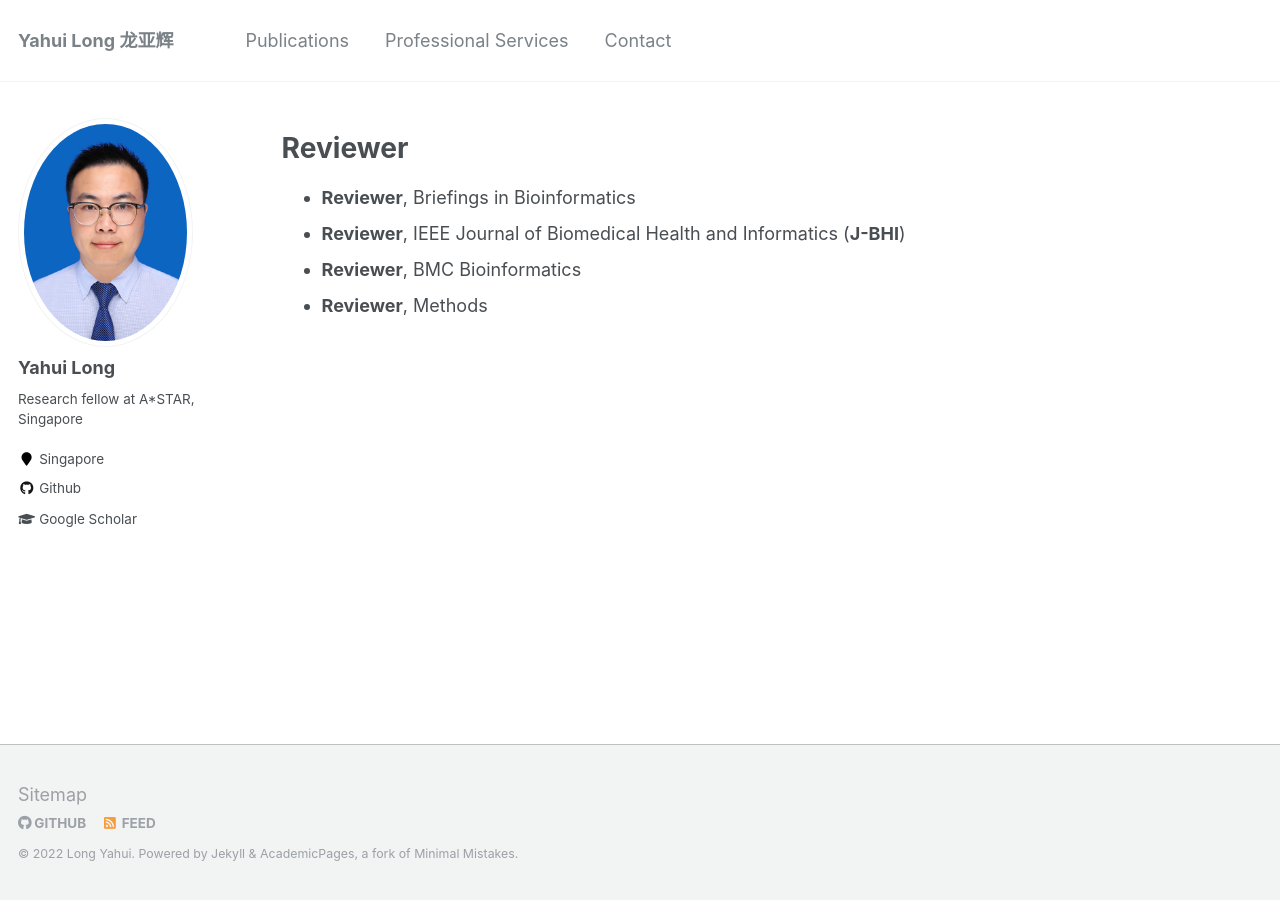
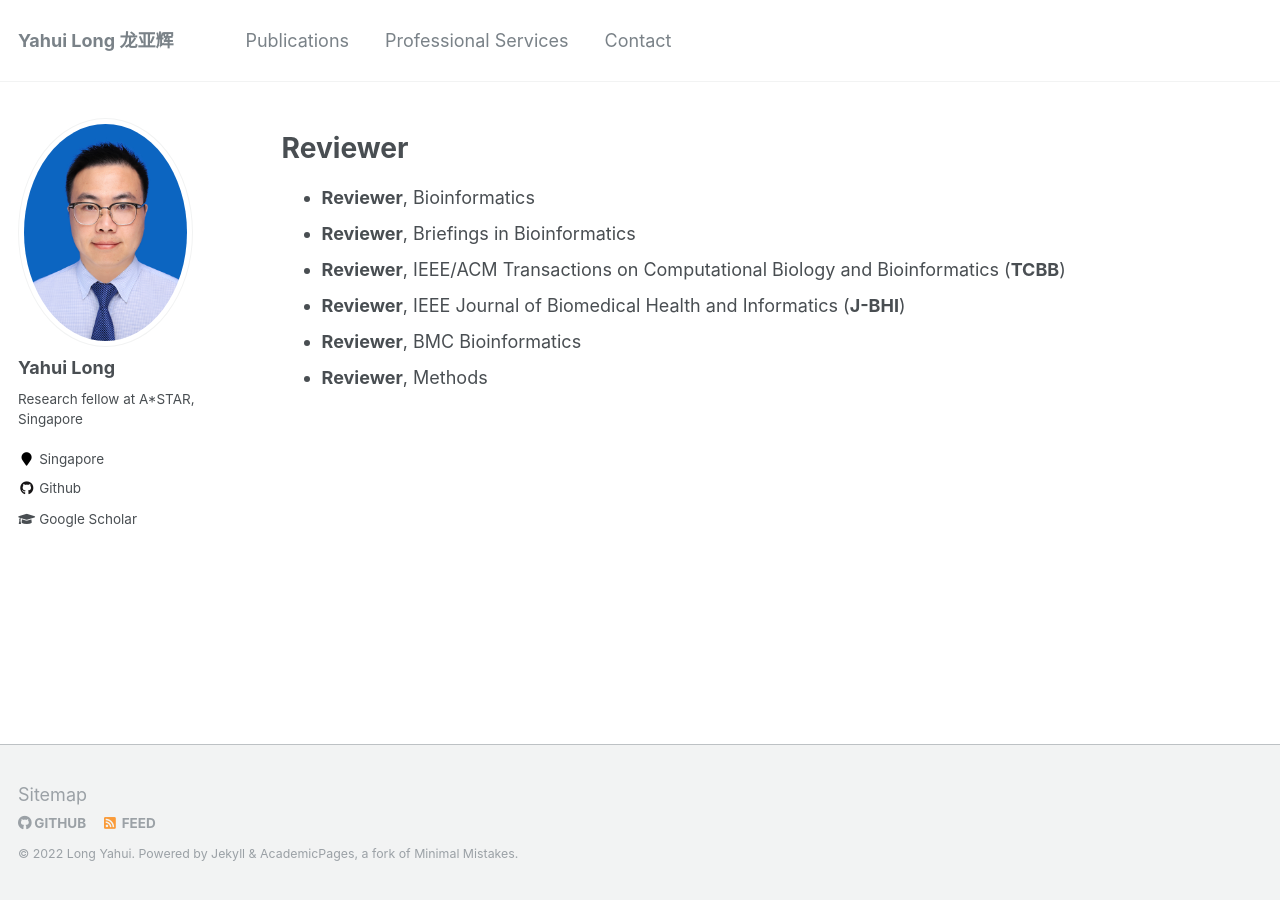
Before and after one commit to longyahui/Home, a Jekyll site: the page built from _pages/service.md, in a window 1280 px wide. Built offline with Jekyll 4.4.1, drawn with Linux system fonts in a browser that asks for light colours.

Commit message:
Update service.md

```diff
--- a/_pages/service.md
+++ b/_pages/service.md
@@ -11,7 +11,9 @@ redirect_from:
 
 Reviewer
 ======
+- **Reviewer**, Bioinformatics
 - **Reviewer**, Briefings in Bioinformatics
+- **Reviewer**, IEEE/ACM Transactions on Computational Biology and Bioinformatics (**TCBB**)
 - **Reviewer**, IEEE Journal of Biomedical Health and Informatics (**J-BHI**)
 - **Reviewer**, BMC Bioinformatics
 - **Reviewer**, Methods
```
